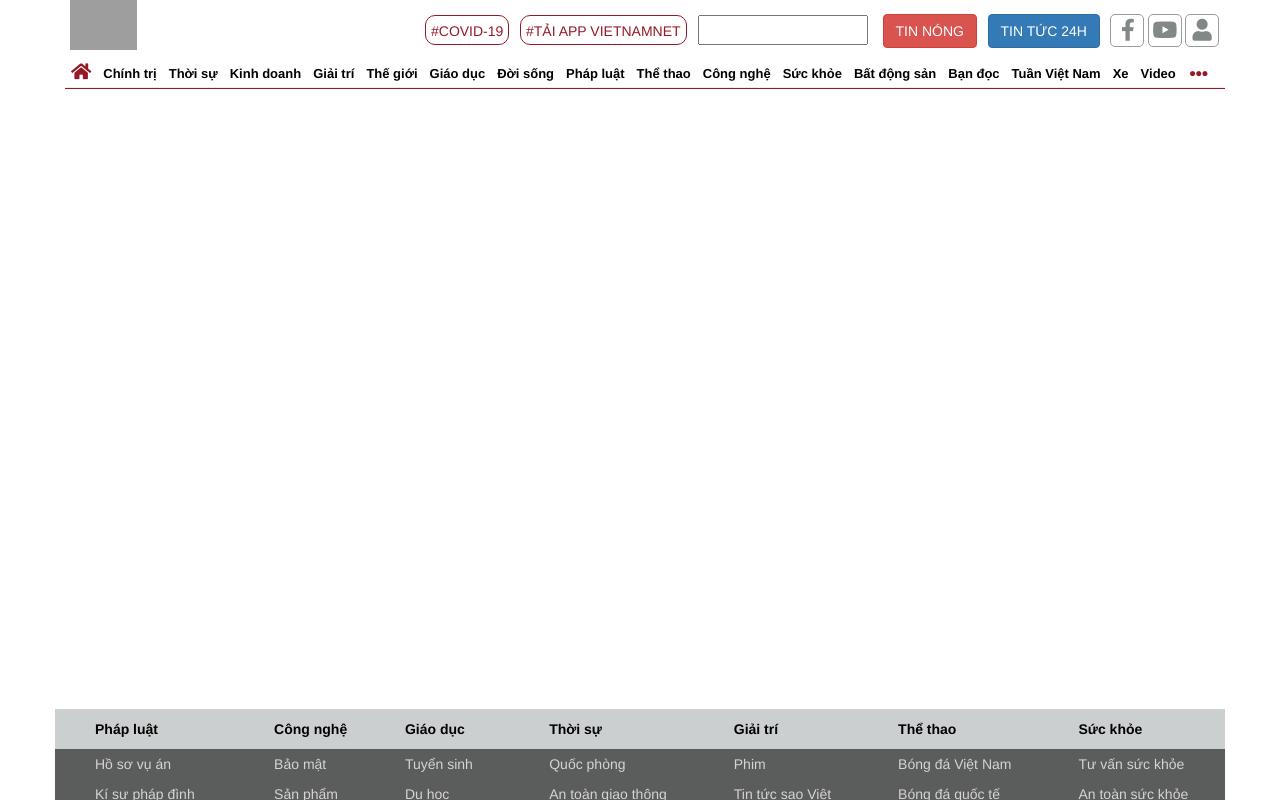
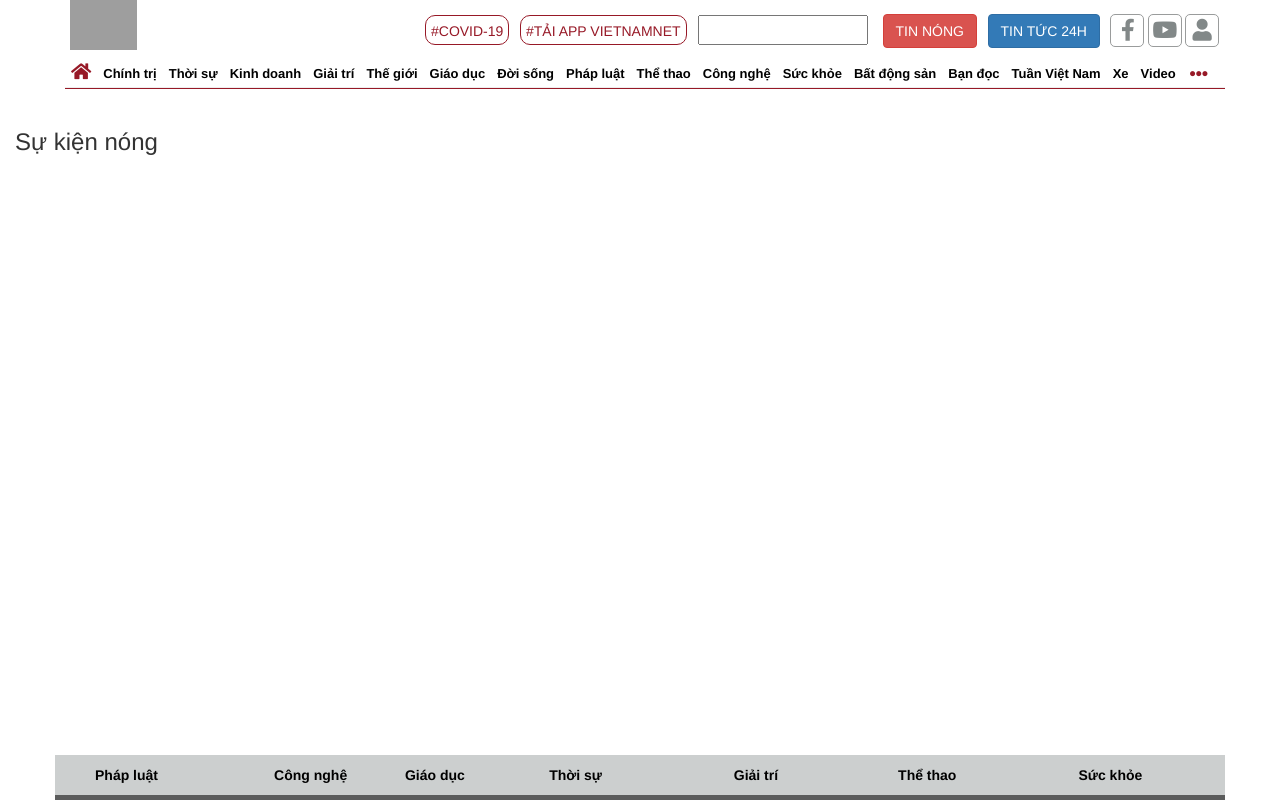
Before and after one commit to vietcoder2000/FrontEnd_Nhom8_2021, an Angular app in the folder WebsiteTinTuc/: page / in a window 1280 px wide. Shown: the top 800 px of the page. Built offline with nearby package versions, Linux system fonts and the light colour scheme; grey boxes are pictures that could not be loaded.

Commit message:
Them giao dien

```diff
--- a/WebsiteTinTuc/src/app/app.component.css
+++ b/WebsiteTinTuc/src/app/app.component.css
@@ -0,0 +1,6 @@
+h3{
+  padding-right: 15px;
+  padding-left: 15px;
+  margin-right: auto;
+  margin-left: auto;
+}
--- a/WebsiteTinTuc/src/app/app.component.html
+++ b/WebsiteTinTuc/src/app/app.component.html
@@ -1,2 +1,3 @@
 <app-header></app-header>
+<h3>Sự kiện nóng</h3>
 <app-footer></app-footer>
--- a/WebsiteTinTuc/src/app/app.module.ts
+++ b/WebsiteTinTuc/src/app/app.module.ts
@@ -5,12 +5,14 @@ import { AppRoutingModule } from './app-routing.module';
 import { AppComponent } from './app.component';
 import { HeaderComponent } from './header/header.component';
 import { FooterComponent } from './footer/footer.component';
+import { HomeComponent } from './home/home.component';
 
 @NgModule({
   declarations: [
     AppComponent,
     HeaderComponent,
-    FooterComponent
+    FooterComponent,
+    HomeComponent
   ],
   imports: [
     BrowserModule,
--- /dev/null
+++ b/WebsiteTinTuc/src/app/home/home.component.html
@@ -0,0 +1 @@
+<p>home works!</p>
--- /dev/null
+++ b/WebsiteTinTuc/src/app/home/home.component.ts
@@ -0,0 +1,15 @@
+import { Component, OnInit } from '@angular/core';
+
+@Component({
+  selector: 'app-home',
+  templateUrl: './home.component.html',
+  styleUrls: ['./home.component.css']
+})
+export class HomeComponent implements OnInit {
+
+  constructor() { }
+
+  ngOnInit(): void {
+  }
+
+}
```
Also changed, not shown: WebsiteTinTuc/src/app/home/home.component.css (added), 1 other file (tests, documents, lock files or other folders).
